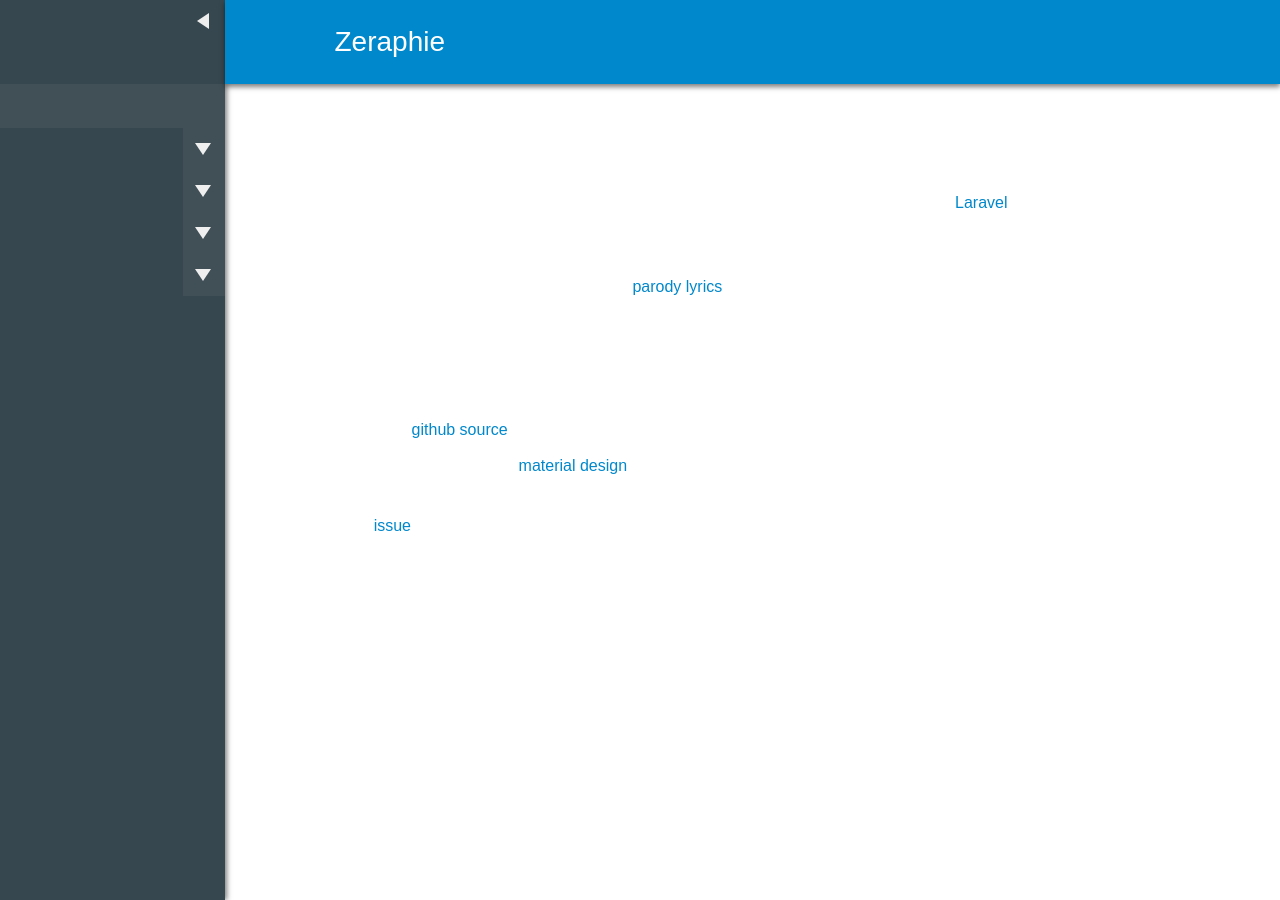
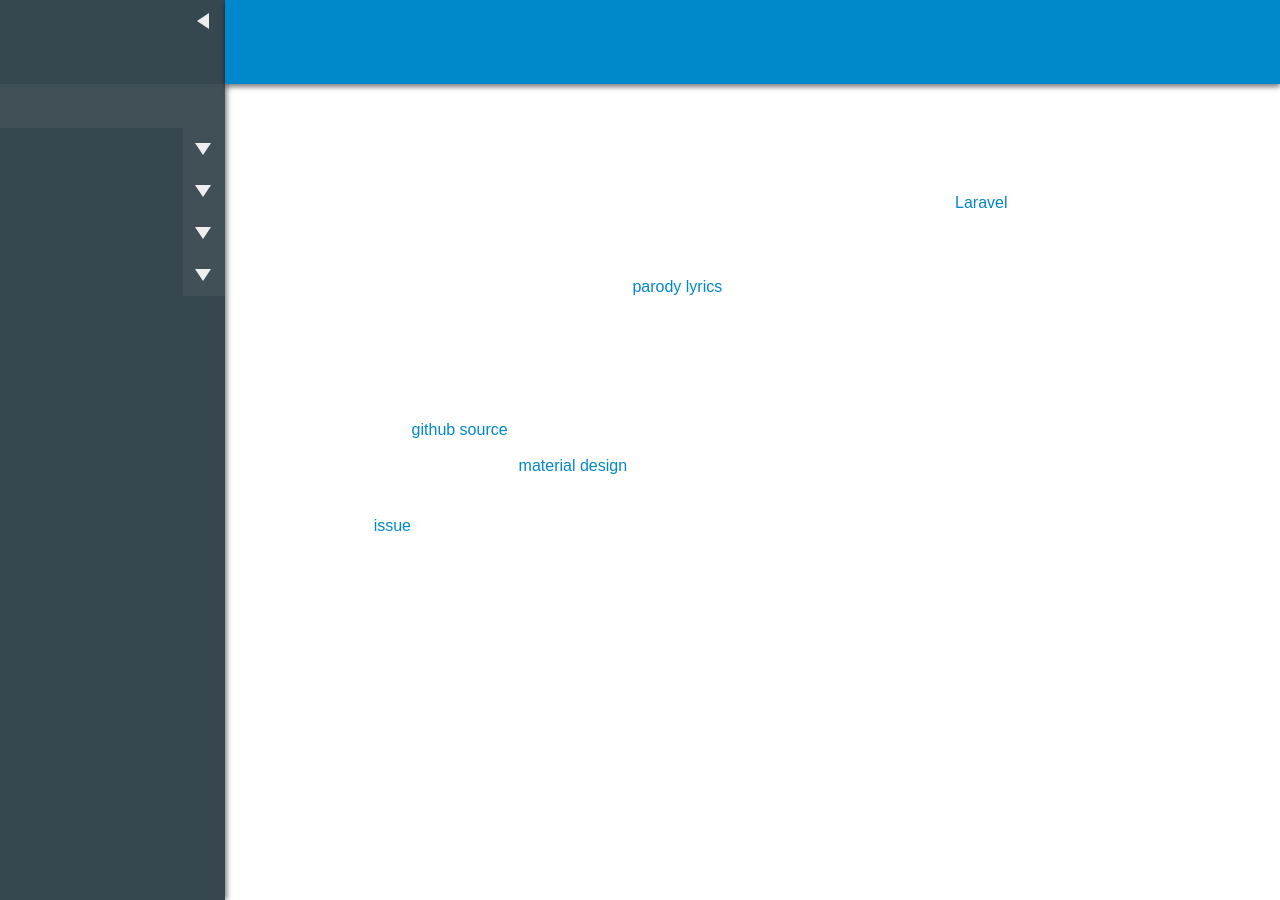
Before and after one commit to zeraphie/zeraphie.github.io, a Jekyll site: the page built from index.md, in a window 1280 px wide. Built offline with Jekyll 4.4.1, drawn with Linux system fonts in a browser that asks for light colours.

Commit message:
Update _header.scss

```diff
--- a/_sass/general/_header.scss
+++ b/_sass/general/_header.scss
@@ -1,6 +1,4 @@
 header {
-    color: $headerFontColour;
-
     .header-title h1 {
         margin: 0;
         line-height: $touchSize * 2;
```
